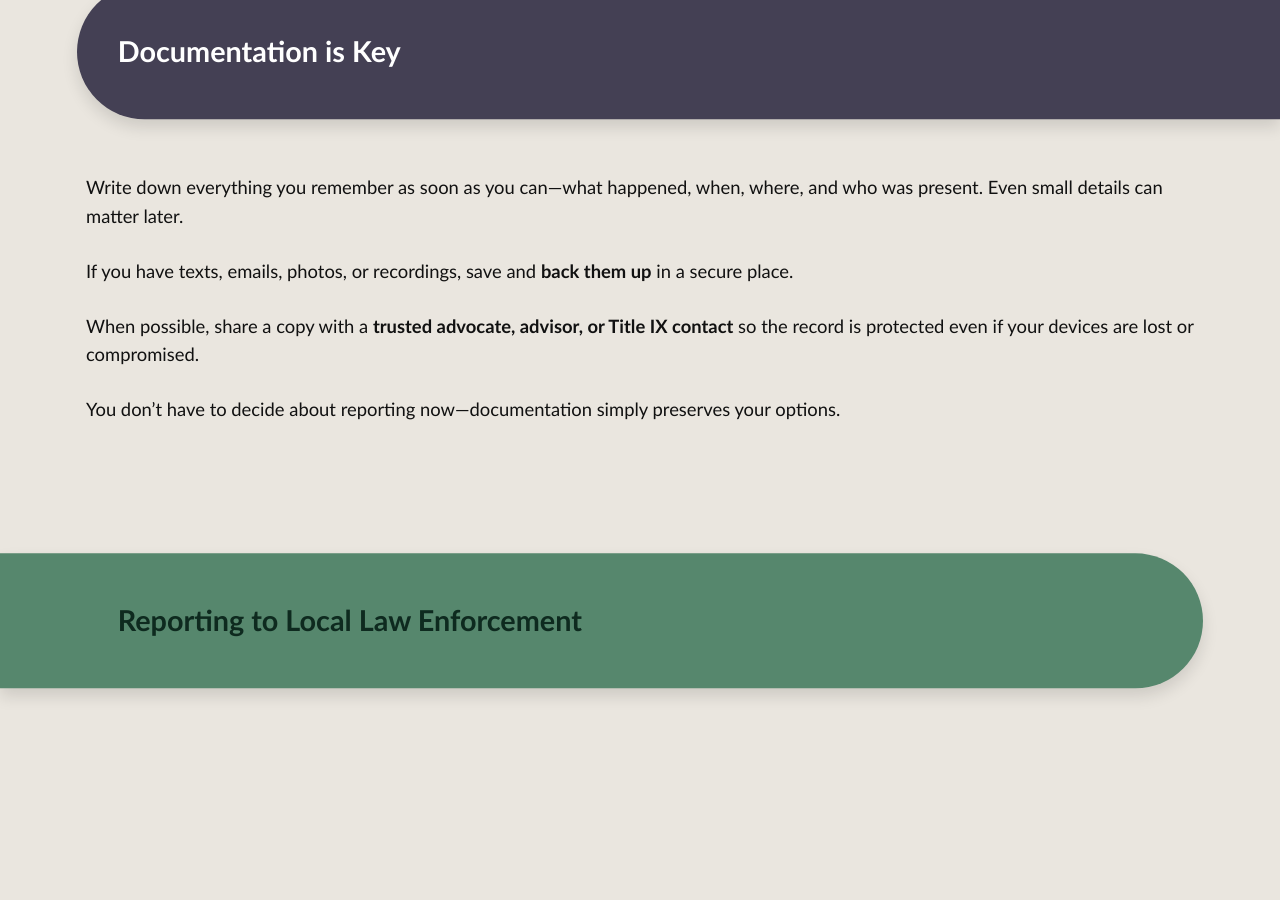
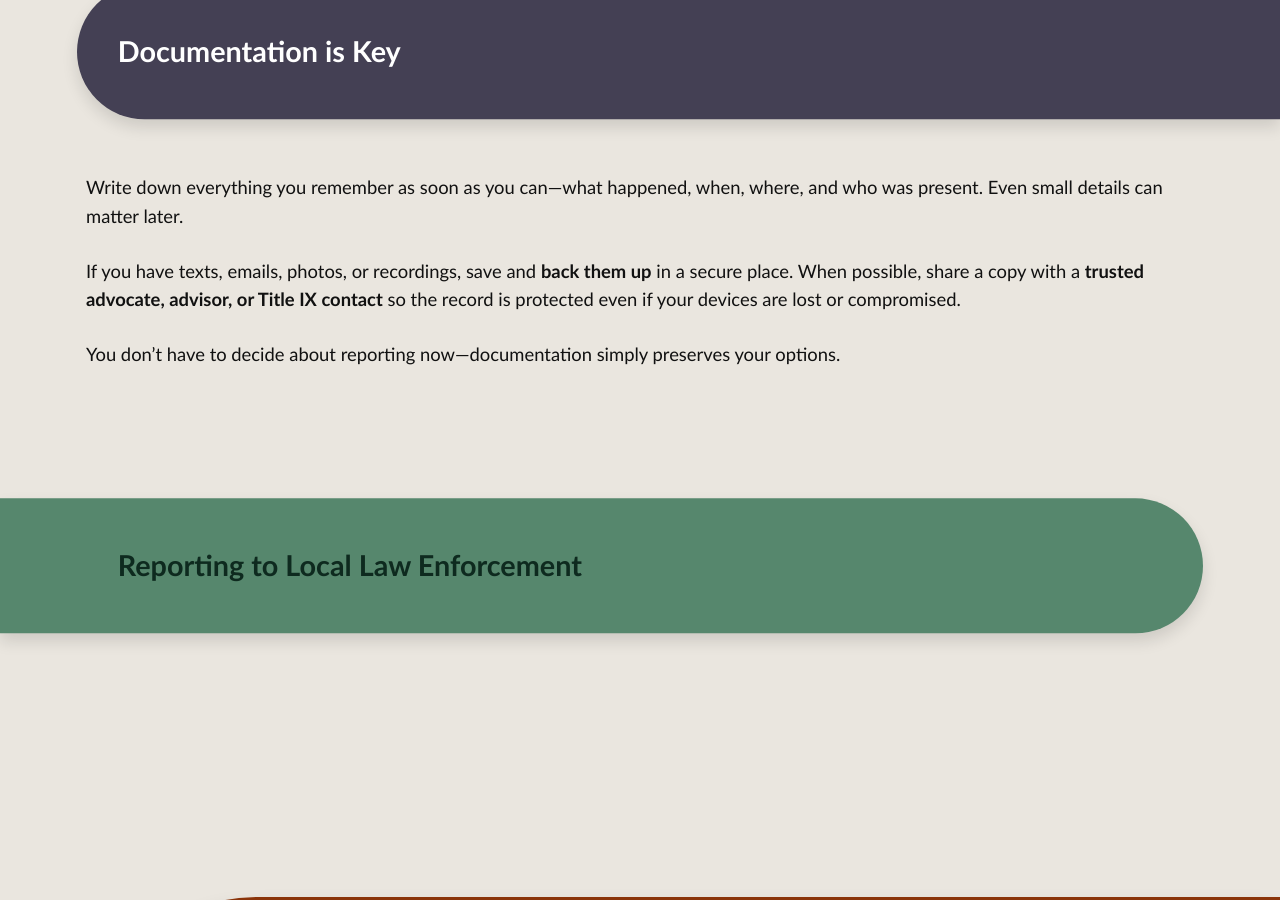
Before and after one commit to AnthroSafetyWarrior/GoldenTrowelProject, a Jekyll site: the page built from _pages/reporting.html, in a window 1280 px wide and 900 px high, scrolled down 2292 px. Built offline with Jekyll 4.4.1, drawn with Linux system fonts in a browser that asks for light colours.

Commit message:
updating name

```diff
--- a/_pages/reporting.html
+++ b/_pages/reporting.html
@@ -46,7 +46,7 @@
     </div>
 
     <!-- Right: calming summary box -->
- <div class="text text--right">
+ <div class="text">
 <article class="card card--glass">
       <p><strong>Your choices, your pace</strong></p>
       <p>
@@ -77,14 +77,10 @@
 <section class="section">
 <h2 class="pillhead pill--slate pill--clip-right">Documentation is Key</h2>
 
-
-
 <div class="intro-title">
 <p>Write down everything you remember as soon as you can—what happened, when, where, and who was present. Even small details can matter later.</p>
 <br>
-<p>If you have texts, emails, photos, or recordings, save and <strong>back them up</strong> in a secure place.</p>
-<br>
-<p>When possible, share a copy with a <strong>trusted advocate, advisor, or Title IX contact</strong> so the record is protected even if your devices are lost or compromised.</p>
+<p>If you have texts, emails, photos, or recordings, save and <strong>back them up</strong> in a secure place. When possible, share a copy with a <strong>trusted advocate, advisor, or Title IX contact</strong> so the record is protected even if your devices are lost or compromised.</p>
 <br>
 <p>You don’t have to decide about reporting now—documentation simply preserves your options.</p>
 </div>
```
